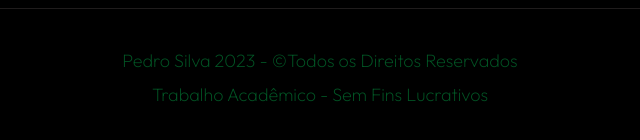
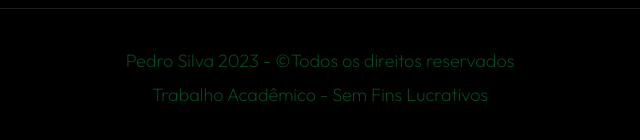
Before and after one commit to phdrolv/pedrosilva-estadios, a plain HTML site: page index.html in a window 1280 px wide. Shown: the part 5124-5264 px from the top of the page, 320-960 px from the left. Drawn offline with nearby package versions, Linux system fonts and the light colour scheme.

Commit message:
Update rodapé index.html

```diff
--- a/index.html
+++ b/index.html
@@ -536,7 +536,7 @@ https://templatemo.com/tm-583-festava-live
 
                     <center>
                         <div class="col-lg-7 col-12 mt-5">
-                            <p class="copyright-text">Pedro Silva 2023 - &copyTodos os Direitos Reservados</p>
+                            <p class="copyright-text">Pedro Silva 2023 - &copyTodos os direitos reservados</p>
                             <p class="copyright-text">Trabalho Acadêmico - Sem Fins Lucrativos</a></p>
                         </div>
                     </center>
```
